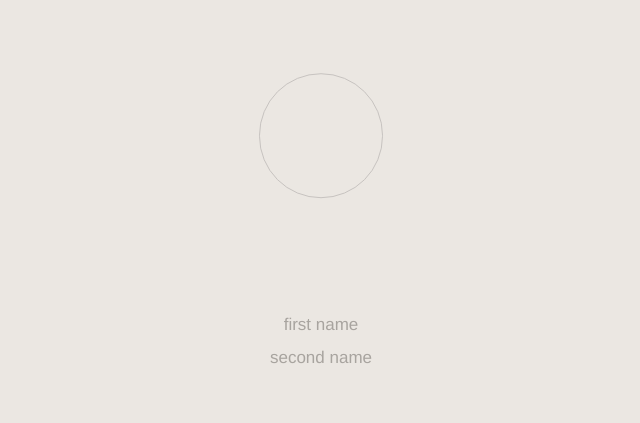
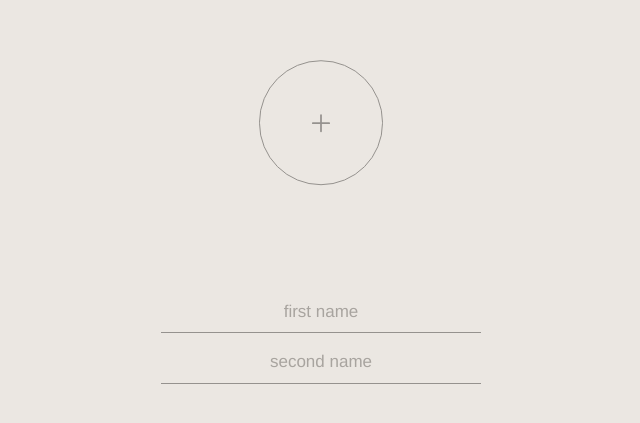
Before and after one commit to aeaverkin-sudo/compass, a Next.js app: page / in a window 1280 px wide. Shown: the part 159-582 px from the top of the page, without its empty margins (319-959 px from the left). Built offline with nearby package versions, Linux system fonts and the light colour scheme.

Commit message:
Polish landing name rows and add avatar photo picker.
Underline name fields with darker hairlines and wider spacing; tap the circle to choose selfie, gallery, or file via emoji menu.

Co-authored-by: Cursor <cursoragent@cursor.com>

```diff
--- a/src/app/globals.css
+++ b/src/app/globals.css
@@ -3,7 +3,7 @@
 :root {
   --background: oklch(93% 0.008 70);
   --foreground: oklch(19% 0.01 60);
-  --hairline: oklch(82% 0.006 70);
+  --hairline: oklch(66% 0.006 70);
   --hint: oklch(72% 0.008 70);
 }
 
--- /dev/null
+++ b/лендинг-страницы/components/avatar-picker.tsx
@@ -0,0 +1,122 @@
+"use client";
+
+import { Plus } from "lucide-react";
+import { useEffect, useRef, useState } from "react";
+import { cn } from "@/lib/utils";
+
+type PickerAction = "selfie" | "gallery" | "file";
+
+const ACTIONS: { id: PickerAction; emoji: string; label: string }[] = [
+  { id: "selfie", emoji: "📷", label: "Селфи" },
+  { id: "gallery", emoji: "🖼️", label: "Галерея" },
+  { id: "file", emoji: "📁", label: "Файл" },
+];
+
+async function fileToDataUrl(file: File): Promise<string> {
+  return new Promise((resolve, reject) => {
+    const reader = new FileReader();
+    reader.onload = () => resolve(reader.result as string);
+    reader.onerror = reject;
+    reader.readAsDataURL(file);
+  });
+}
+
+export function AvatarPicker() {
+  const rootRef = useRef<HTMLDivElement>(null);
+  const selfieRef = useRef<HTMLInputElement>(null);
+  const galleryRef = useRef<HTMLInputElement>(null);
+  const fileRef = useRef<HTMLInputElement>(null);
+  const [open, setOpen] = useState(false);
+  const [photo, setPhoto] = useState<string | null>(null);
+
+  useEffect(() => {
+    if (!open) return;
+
+    const onPointerDown = (event: PointerEvent) => {
+      if (!rootRef.current?.contains(event.target as Node)) {
+        setOpen(false);
+      }
+    };
+
+    document.addEventListener("pointerdown", onPointerDown);
+    return () => document.removeEventListener("pointerdown", onPointerDown);
+  }, [open]);
+
+  const openPicker = (action: PickerAction) => {
+    setOpen(false);
+    if (action === "selfie") selfieRef.current?.click();
+    if (action === "gallery") galleryRef.current?.click();
+    if (action === "file") fileRef.current?.click();
+  };
+
+  const onFile = async (file: File | undefined) => {
+    if (!file) return;
+    setPhoto(await fileToDataUrl(file));
+  };
+
+  return (
+    <div ref={rootRef} className="relative shrink-0 -translate-y-[1cm]">
+      <button
+        type="button"
+        aria-label="Добавить фото"
+        aria-expanded={open}
+        onClick={() => setOpen((value) => !value)}
+        className={cn(
+          "flex size-[124.8px] items-center justify-center overflow-hidden rounded-full border border-hairline bg-background",
+          "transition-opacity active:opacity-80",
+        )}
+      >
+        {photo ? (
+          // eslint-disable-next-line @next/next/no-img-element
+          <img src={photo} alt="" className="size-full object-cover" />
+        ) : (
+          <Plus className="size-7 text-hairline" strokeWidth={1.5} aria-hidden />
+        )}
+      </button>
+
+      {open && (
+        <div
+          role="menu"
+          aria-label="Выбор фото"
+          className="absolute top-[calc(100%+12px)] left-1/2 z-10 flex -translate-x-1/2 gap-6"
+        >
+          {ACTIONS.map(({ id, emoji, label }) => (
+            <button
+              key={id}
+              type="button"
+              role="menuitem"
+              aria-label={label}
+              onClick={() => openPicker(id)}
+              className="text-[28px] leading-none transition-transform active:scale-95"
+            >
+              {emoji}
+            </button>
+          ))}
+        </div>
+      )}
+
+      <input
+        ref={selfieRef}
+        type="file"
+        accept="image/*"
+        capture="user"
+        className="hidden"
+        onChange={(event) => onFile(event.target.files?.[0])}
+      />
+      <input
+        ref={galleryRef}
+        type="file"
+        accept="image/*"
+        className="hidden"
+        onChange={(event) => onFile(event.target.files?.[0])}
+      />
+      <input
+        ref={fileRef}
+        type="file"
+        accept="image/*,application/pdf"
+        className="hidden"
+        onChange={(event) => onFile(event.target.files?.[0])}
+      />
+    </div>
+  );
+}
--- a/лендинг-страницы/components/avatar-placeholder.tsx
+++ /dev/null
@@ -1,8 +0,0 @@
-export function AvatarPlaceholder() {
-  return (
-    <div
-      className="size-[124.8px] shrink-0 -translate-y-[1cm] rounded-full border border-hairline bg-background"
-      aria-hidden
-    />
-  );
-}
--- a/лендинг-страницы/components/landing-page.tsx
+++ b/лендинг-страницы/components/landing-page.tsx
@@ -1,11 +1,11 @@
-import { AvatarPlaceholder } from "./avatar-placeholder";
+import { AvatarPicker } from "./avatar-picker";
 import { NameFields } from "./name-fields";
 
 export function LandingPage() {
   return (
     <main className="flex min-h-dvh items-center justify-center bg-background px-8">
       <div className="flex w-full max-w-xs flex-col items-center">
-        <AvatarPlaceholder />
+        <AvatarPicker />
         <div className="mt-[2cm] w-full">
           <NameFields />
         </div>
--- a/лендинг-страницы/components/name-fields.tsx
+++ b/лендинг-страницы/components/name-fields.tsx
@@ -1,6 +1,8 @@
 export function NameFields() {
   return (
-    <div className="flex w-full flex-col items-center gap-2">
+    <div className="flex w-full flex-col items-center gap-4">
+      <label className="w-full border-b border-hairline pb-2">
+        <span className="sr-only">First name</span>
         <input
           type="text"
           name="firstName"
@@ -8,6 +10,9 @@ export function NameFields() {
           autoComplete="given-name"
           className="w-full bg-transparent text-center text-[17px] text-foreground outline-none placeholder:text-hint"
         />
+      </label>
+      <label className="w-full border-b border-hairline pb-2">
+        <span className="sr-only">Second name</span>
         <input
           type="text"
           name="secondName"
@@ -15,6 +20,7 @@ export function NameFields() {
           autoComplete="family-name"
           className="w-full bg-transparent text-center text-[17px] text-foreground outline-none placeholder:text-hint"
         />
+      </label>
     </div>
   );
 }
--- a/лендинг-страницы/index.ts
+++ b/лендинг-страницы/index.ts
@@ -1,3 +1,3 @@
 export { LandingPage } from "./components/landing-page";
-export { AvatarPlaceholder } from "./components/avatar-placeholder";
+export { AvatarPicker } from "./components/avatar-picker";
 export { NameFields } from "./components/name-fields";
```
Lines whose indentation alone changed are shown as unchanged.
